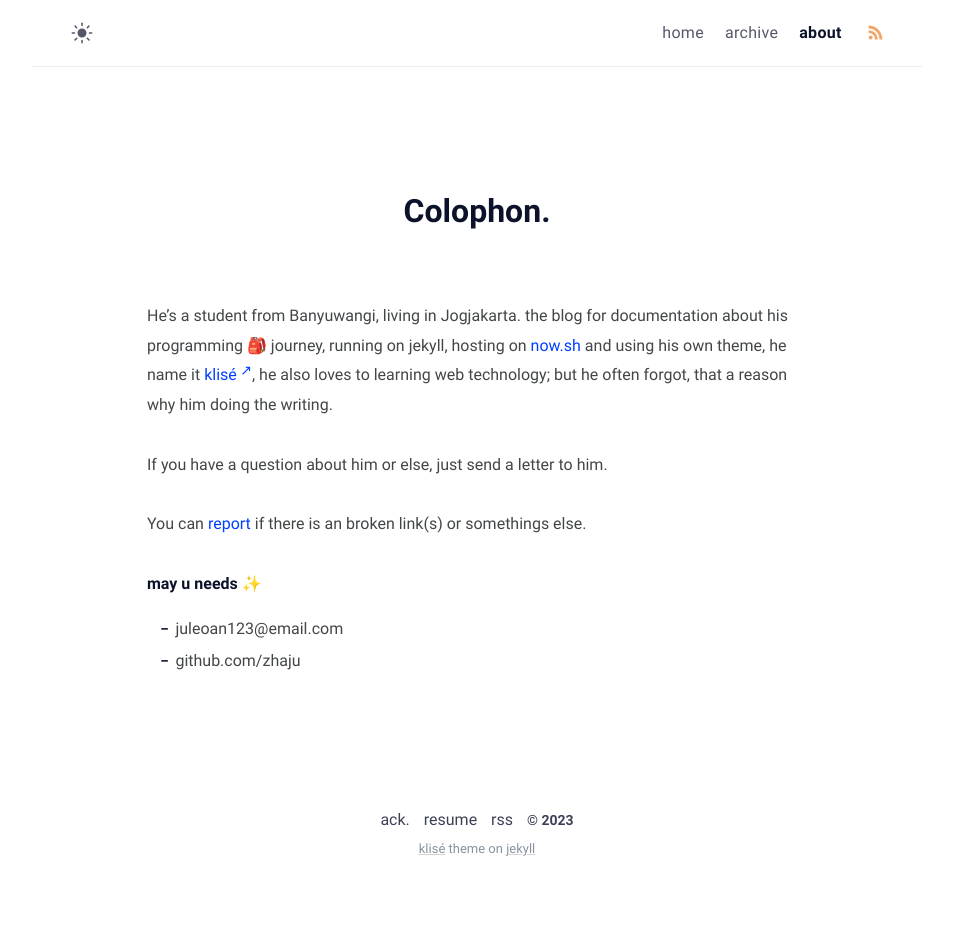
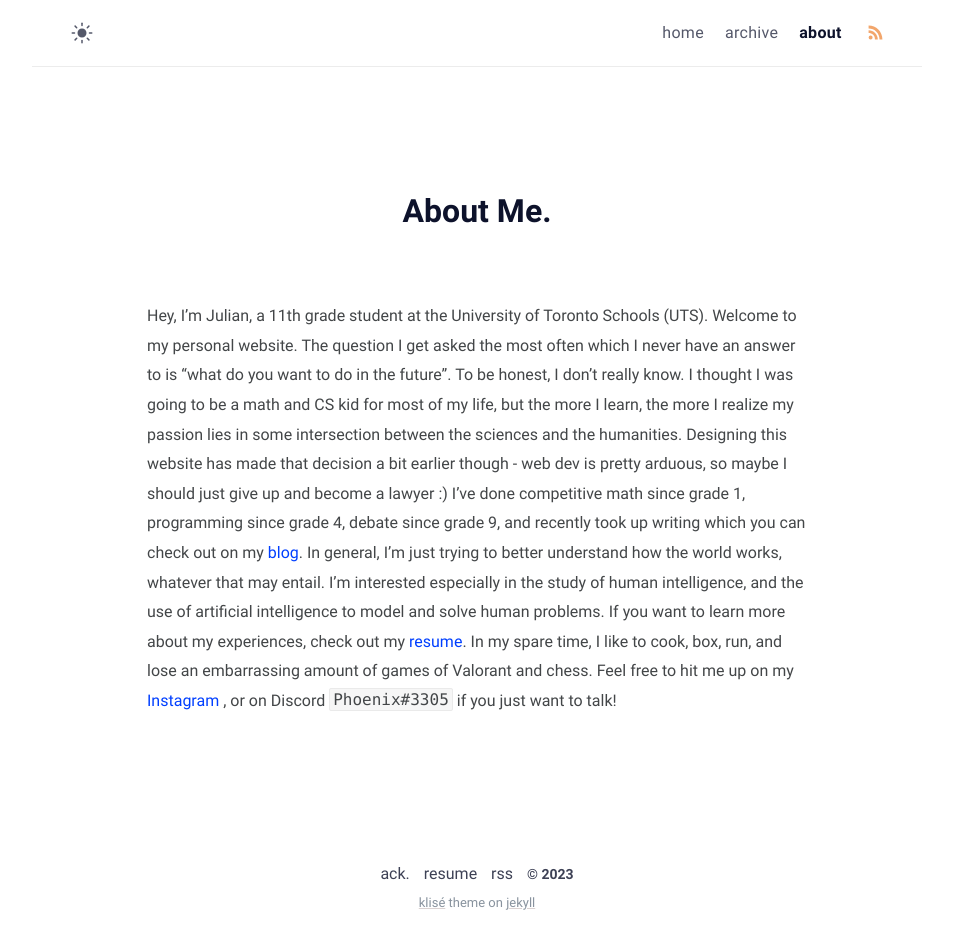
Before and after one commit to zhaju/old, a Jekyll site: the page built from about.md, in a window 1280 px wide. Shown: the whole page, without its empty margins (163-1116 px from the left). Built offline with Jekyll 4.4.1, drawn with Linux system fonts in a browser that asks for light colours; before the commit the page ends 900 px from its top, so only the background shows below that.

Commit message:
Update about.md

```diff
--- a/about.md
+++ b/about.md
@@ -1,18 +1,12 @@
 ---
-title: Colophon
+title: About Me
 permalink: /about/
 layout: page
-excerpt: Hello peeps, I'm student of computer science from Banyuwangi, living in Jogjakarta. This blog for documentation about my programming journey, running on jekyll, hosting on netlify and using my own simple theme.
+excerpt:
 comments: false
 ---
 
-He's a student from Banyuwangi, living in Jogjakarta. the blog for documentation about his programming 🎒 journey, running on jekyll, hosting on [now.sh](http://now.sh) and using his own theme, he name it <a href="https://github.com/piharpi/jekyll-klise" target="_blank" rel="noopener">klisé</a>, he also loves to learning web technology; but he often forgot, that a reason why him doing the writing.
-
-If you have a question about him or else, just send a letter to him.
-
-You can [report](http://github.com/piharpi/jekyll-klise/issues/new) if there is an broken link(s) or somethings else.
-
-**may u needs ✨**
-
-- {{ site.author.email }}
-- github.com/{{ site.author.github }}
+Hey, I’m Julian, a 11th grade student at the University of Toronto Schools (UTS). Welcome to my personal website.
+The question I get asked the most often which I never have an answer to is “what do you want to do in the future”.  To be honest, I don’t really know. I thought I was going to be a math and CS kid for most of my life, but the more I learn, the more I realize my passion lies in some intersection between the sciences and the humanities. Designing this website has made that decision a bit earlier though - web dev is pretty arduous, so maybe I should just give up and become a lawyer :)
+I’ve done competitive math since grade 1, programming since grade 4, debate since grade 9, and recently took up writing which you can check out on my [blog](https://zhaju.github.io/archive/). In general, I’m just trying to better understand how the world works, whatever that may entail. I’m interested especially in the study of human intelligence, and the use of artificial intelligence to model and solve human problems. If you want to learn more about my experiences, check out my [resume]().
+In my spare time, I like to cook, box, run, and lose an embarrassing amount of games of Valorant and chess. Feel free to hit me up on my [Instagram](https://www.instagram.com/julianzhang_/) , or on Discord ``Phoenix#3305`` if you just want to talk!
```
